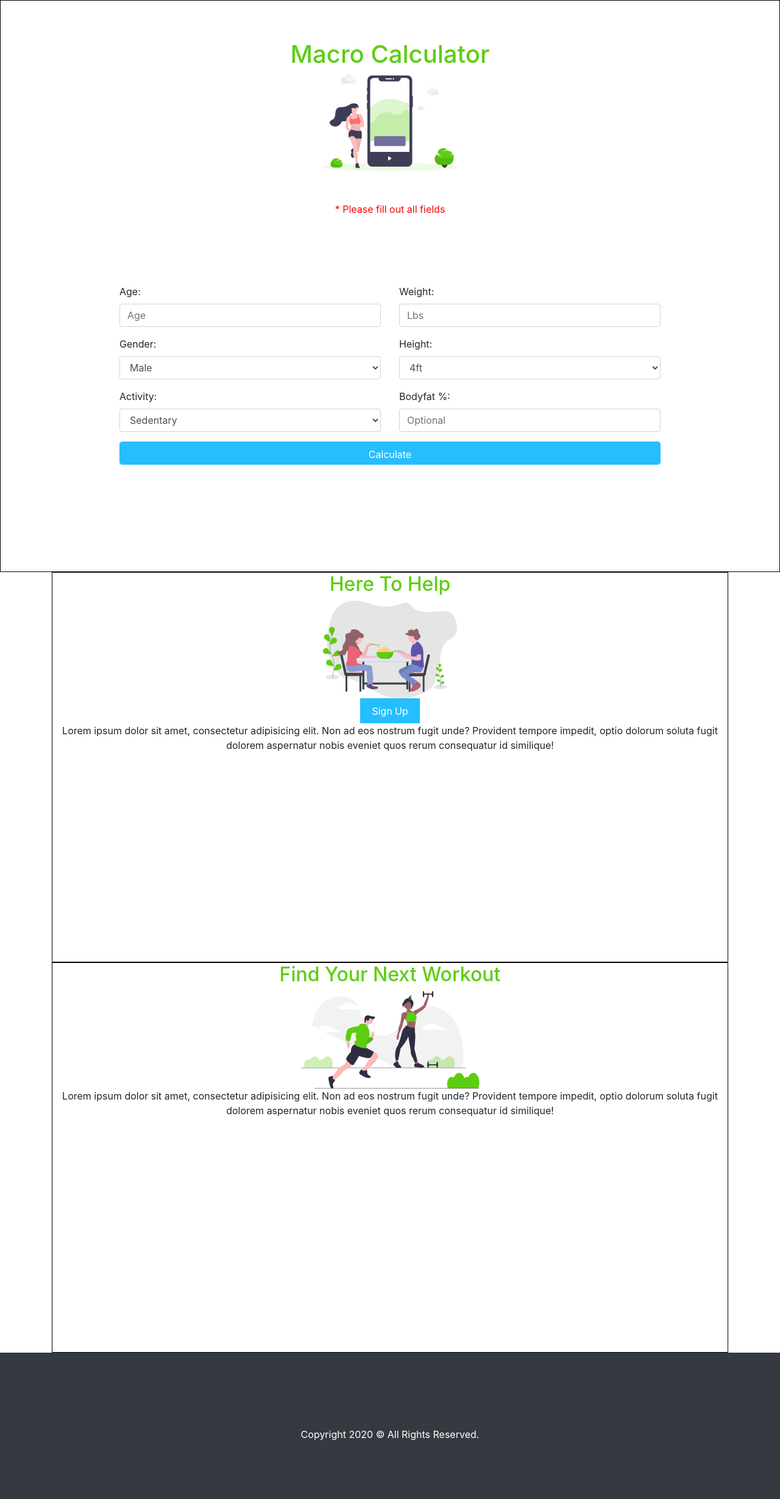
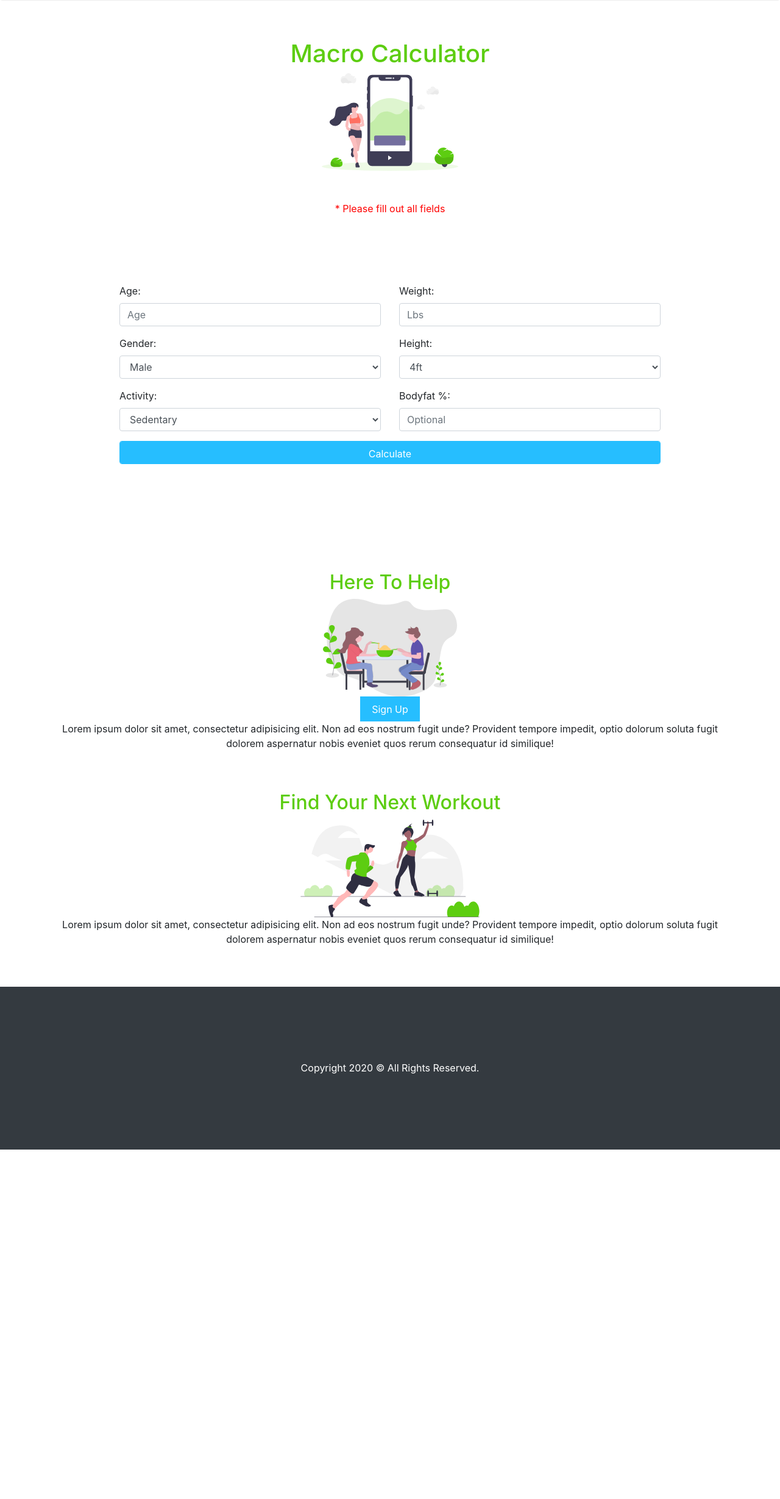
Before and after one commit to Bhevans17/FitnessHelper, a PHP site: page / in a window 1280 px wide. Shown: the part 60-2518 px from the top of the page at 61% size. After the commit the page ends 1945 px from the top, so only its background shows below. Run offline with PHP 8.4, Linux system fonts and the light colour scheme; some libraries are stand-ins or nearby versions.

Commit message:
Edited styles

```diff
--- a/index.php
+++ b/index.php
@@ -81,7 +81,7 @@
 </div>
 <!-- Here To Help Section -->
 <div class="container">
-    <div class="row align-middle">
+    <div class="row">
         <div class="col-12">
             <div data-aos="fade-left" data-aos-anchor-placement="top-center" class="here-to-help-wrapper">
                 <h2> Here To Help</h2>
--- a/style.css
+++ b/style.css
@@ -85,7 +85,6 @@ nav .fa-bars {
 .calculator-wrapper {
   padding: 5%;
   text-align: center;
-  border: 1px solid black;
   display: flex;
   align-items: center;
   flex-direction: column;
@@ -150,9 +149,12 @@ nav .fa-bars {
 
 /*********** HERE TO HELP SECTION ***********/
 .here-to-help-wrapper {
-  border: 1px solid black;
-  height: 80vh;
   text-align: center;
+  display: flex;
+  align-items: center;
+  justify-content: center;
+  flex-direction: column;
+  margin-bottom: 50px;
 }
 
 .here-to-help-wrapper img {
@@ -180,9 +182,12 @@ nav .fa-bars {
 
 /*********** FIND WORKOUTS SECTION ***********/
 .find-workouts-wrapper {
-  border: 1px solid black;
-  height: 80vh;
+  display: flex;
+  align-items: center;
+  justify-content: center;
+  flex-direction: column;
   text-align: center;
+  margin-bottom: 50px;
 }
 
 .find-workouts-wrapper img {
```
